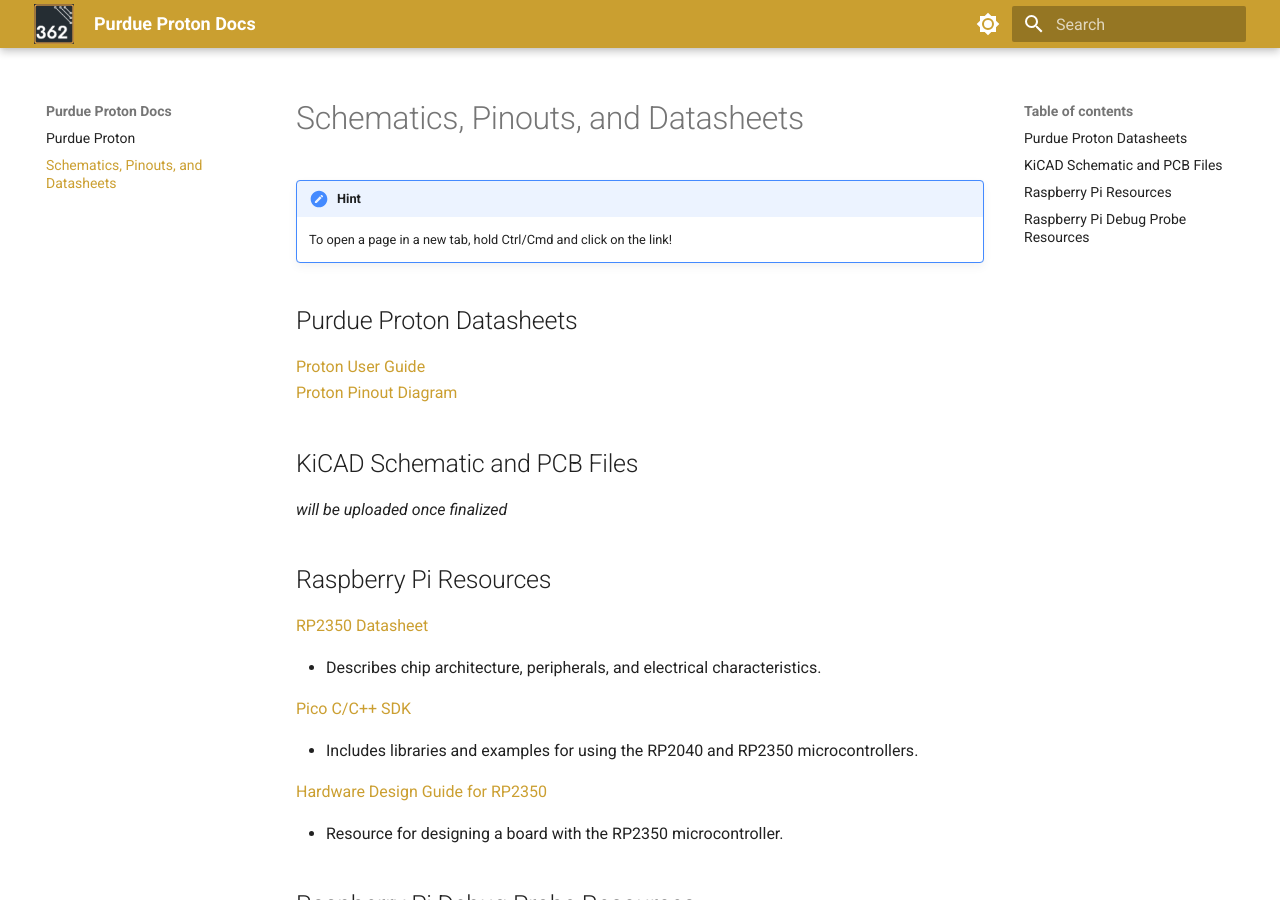
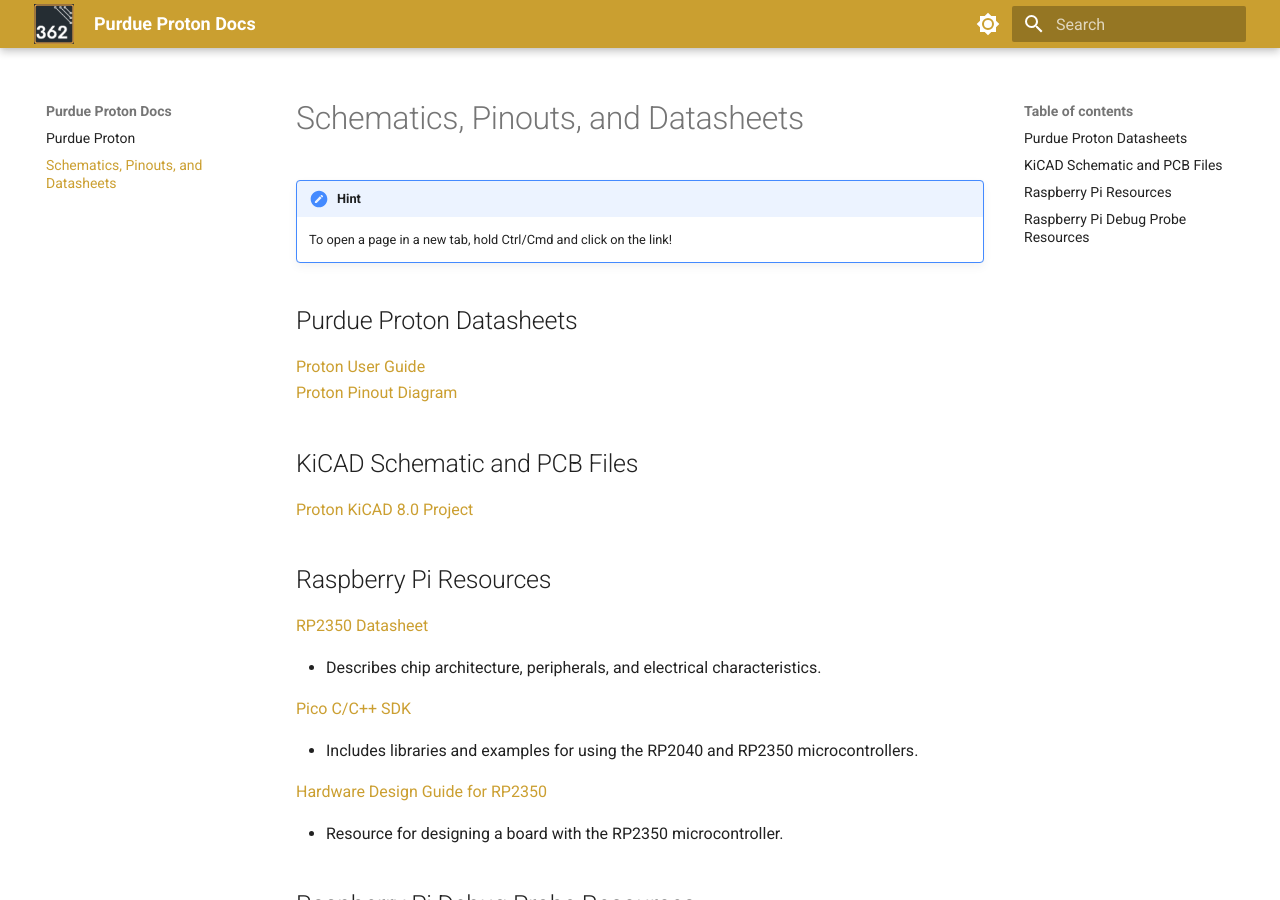
Before and after one commit to ece362-purdue/proton-labs, an MkDocs documentation site: the page built from docs/datasheets.md, in a window 1280 px wide and 900 px high. Built offline with MkDocs 1.6.1 and Material for MkDocs 9.7.7, drawn with Linux system fonts in a browser that asks for light colours.

Commit message:
Add Proton files

```diff
--- a/docs/datasheets.md
+++ b/docs/datasheets.md
@@ -10,7 +10,8 @@
 
 ## KiCAD Schematic and PCB Files
 
-*will be uploaded once finalized*
+<!-- *will be uploaded once finalized* -->
+[Proton KiCAD 8.0 Project](assets/Proton-KiCAD.zip)
 
 ## Raspberry Pi Resources
 [RP2350 Datasheet](https://datasheets.raspberrypi.com/rp2350/rp2350-datasheet.pdf)
```
